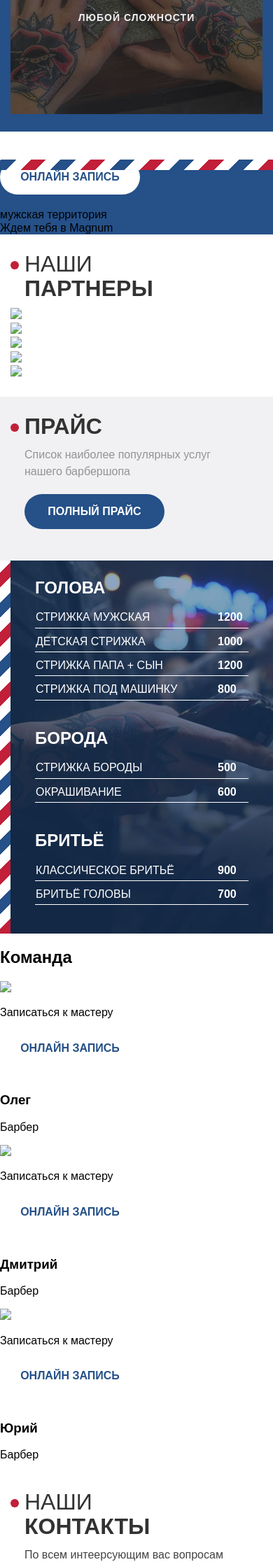
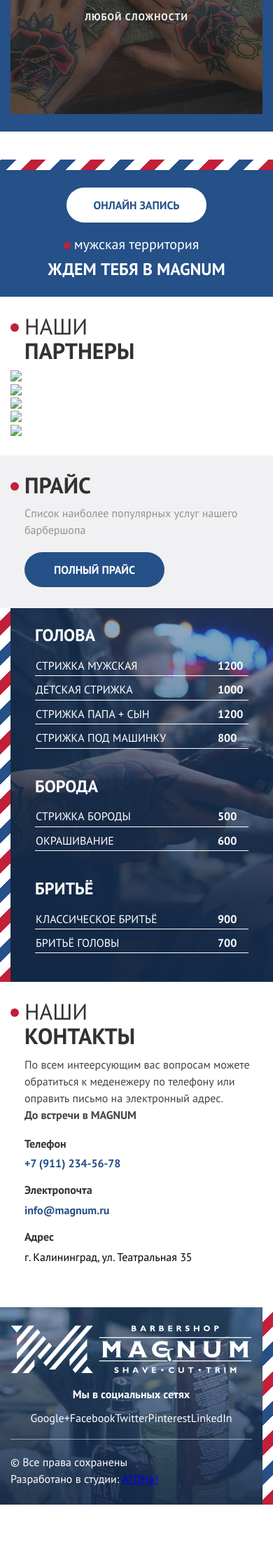
Before and after one commit to nigel-riss/magnum, a PHP site: page / in a window 390 px wide. Shown: the part 2528-4760 px from the top of the page at 70% size. After the commit the page ends 4678 px from the top, so only its background shows below. Run offline with PHP 8.4, Linux system fonts and the light colour scheme.

Commit message:
Mobile footer started, Check-in started, some small fixes and white logo

```diff
--- a/index.html
+++ b/index.html
@@ -4,6 +4,7 @@
   <meta charset="UTF-8">
   <meta name="viewport" content="width=device-width, initial-scale=1.0">
   <meta http-equiv="X-UA-Compatible" content="ie=edge">
+  <link href="https://fonts.googleapis.com/css?family=PT+Sans:400,700&amp;amp;subset=cyrillic,cyrillic-ext" rel="stylesheet">
   <link rel="stylesheet" href="styles.css">
   <title>Magnum Barbershop</title>
 </head>
@@ -163,43 +164,6 @@
       </table>
     </div>
   </section>
-  <section class="team">
-    <header class="team__header">
-      <h2 class="team__title">Команда</h2>
-    </header>
-    <div class="team__wrapper">
-            <article class="member">
-              <div class="member__image"><img src="#"></div>
-              <div class="member__hover">
-                <p class="member__action">Записаться к мастеру</p><a class="button" href="#">Онлайн запись</a>
-              </div>
-              <header class="member__info">
-                <h3 class="member__name">Олег</h3>
-                <p class="member__position">Барбер</p>
-              </header>
-            </article>
-            <article class="member">
-              <div class="member__image"><img src="#"></div>
-              <div class="member__hover">
-                <p class="member__action">Записаться к мастеру</p><a class="button" href="#">Онлайн запись</a>
-              </div>
-              <header class="member__info">
-                <h3 class="member__name">Дмитрий</h3>
-                <p class="member__position">Барбер</p>
-              </header>
-            </article>
-            <article class="member">
-              <div class="member__image"><img src="#"></div>
-              <div class="member__hover">
-                <p class="member__action">Записаться к мастеру</p><a class="button" href="#">Онлайн запись</a>
-              </div>
-              <header class="member__info">
-                <h3 class="member__name">Юрий</h3>
-                <p class="member__position">Барбер</p>
-              </header>
-            </article>
-    </div>
-  </section>
   <section class="contacts">
     <header class="contacts__header">
       <h2 class="contacts__title">Наши<br> <strong>контакты</strong></h2>
@@ -223,7 +187,7 @@
   </section>
   <footer class="site-footer">
     <div class="site-footer__logo-n-socials">
-      <div class="site-footer__logo"><img src="#"></div>
+      <div class="site-footer__logo"><img src="./img/logo-h-white.svg"></div>
       <div class="site-footer__socials">
         <div class="socials">
           <h3 class="socials__title">Мы в социальных сетях</h3>
--- a/styles.css
+++ b/styles.css
@@ -388,7 +388,7 @@ body {
 .button {
   display: inline-block;
   vertical-align: top;
-  padding: 0 25px;
+  padding: 0 20px;
   width: 200px;
   margin-bottom: 20px;
   color: #255088;
@@ -402,7 +402,7 @@ body {
   border-radius: 25px; }
   @media (min-width: 700px) {
     .button {
-      width: 180px; } }
+      width: 190px; } }
   .button--blue {
     color: #ffffff;
     background-color: #255088; }
@@ -742,6 +742,9 @@ body {
 
 .check-in {
   position: relative;
+  padding: 25px 15px;
+  padding-top: 40px;
+  text-align: center;
   background-color: #255088; }
   .check-in::after {
     content: "";
@@ -751,6 +754,26 @@ body {
     height: 15px;
     width: 100%;
     background-image: repeating-linear-gradient(-45deg, #c21f39 0px, #c21f39 15px, #ffffff 15px, #ffffff 30px, #255088 30px, #255088 45px, #ffffff 45px, #ffffff 60px); }
+  .check-in__title {
+    position: relative;
+    display: inline-block;
+    padding-bottom: 10px;
+    color: #ffffff;
+    font-size: 1.25rem; }
+    .check-in__title::before {
+      content: "";
+      position: absolute;
+      top: 8px;
+      left: -15px;
+      height: 10px;
+      width: 10px;
+      background-color: #c21f39;
+      border-radius: 50%; }
+  .check-in__subtitle {
+    color: #ffffff;
+    font-size: 1.5rem;
+    font-weight: 700;
+    text-transform: uppercase; }
 
 .partners {
   padding: 25px 15px; }
@@ -777,6 +800,7 @@ body {
 .prices__header {
   padding: 25px 15px;
   padding-right: 40px;
+  padding-bottom: 10px;
   background-color: #f1f1f3; }
 
 .prices__title {
@@ -893,3 +917,45 @@ body {
     transition: all 0.3s ease-out; }
     .contact__text a:hover {
       color: #c21f39; }
+
+.site-footer {
+  position: relative;
+  padding: 25px 15px;
+  padding-right: 30px;
+  background-color: #142945;
+  background-image: url("./img/footer-bg.jpg");
+  background-size: cover;
+  background-position: center center; }
+  .site-footer::after {
+    content: "";
+    position: absolute;
+    right: 0;
+    top: 0;
+    height: 100%;
+    width: 15px;
+    background-image: repeating-linear-gradient(-45deg, #c21f39 0px, #c21f39 15px, #ffffff 15px, #ffffff 30px, #255088 30px, #255088 45px, #ffffff 45px, #ffffff 60px); }
+  .site-footer__logo-n-socials {
+    padding-bottom: 20px;
+    border-bottom: 1px solid rgba(255, 255, 255, 0.5); }
+  .site-footer__logo {
+    max-width: 100%; }
+    @media (min-width: 700px) {
+      .site-footer__logo {
+        height: 65px;
+        width: 328.6px; } }
+    .site-footer__logo img {
+      height: 100%;
+      width: 100%; }
+  .site-footer__copyrights {
+    padding-top: 20px;
+    color: #ffffff;
+    line-height: 1.5; }
+
+.socials {
+  text-align: center; }
+  .socials__title {
+    color: #ffffff;
+    font-size: 1rem; }
+  .socials a {
+    color: #ffffff;
+    text-decoration: none; }
```
Also changed, not shown: img/footer-bg-l.jpg (added), img/footer-bg.jpg (added), img/logo-h-white.svg (added).
